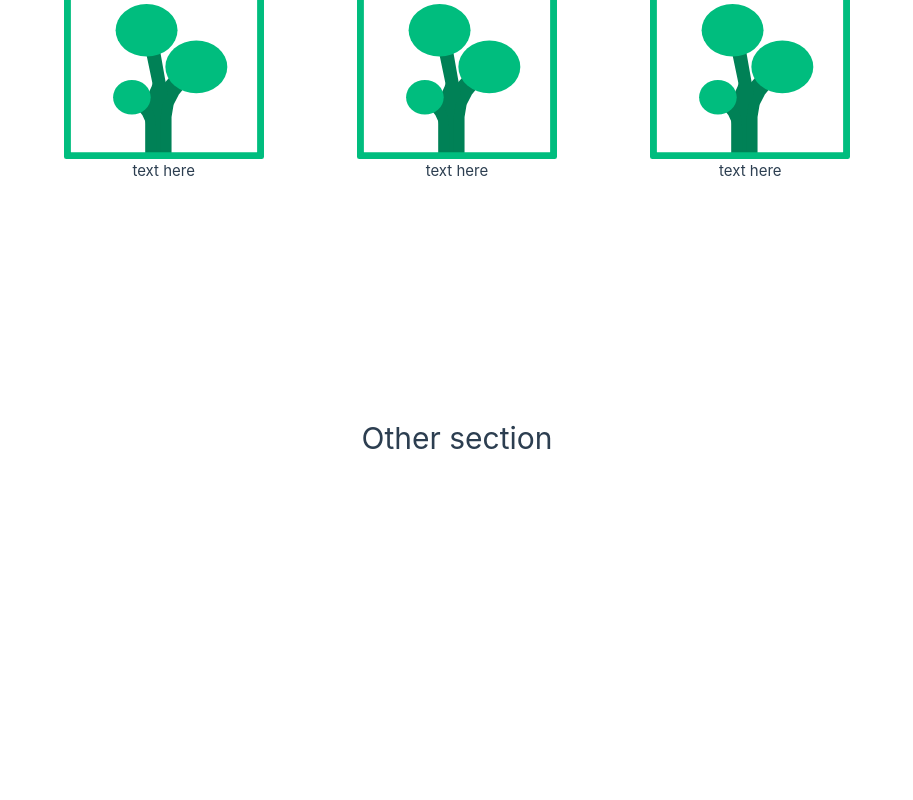
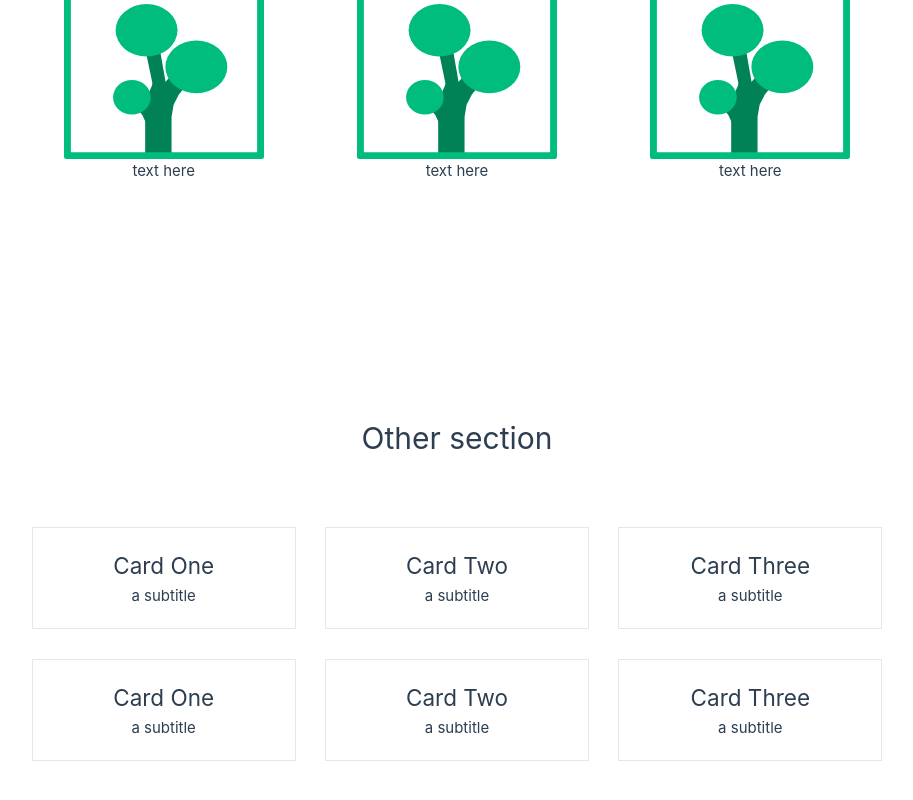
Before and after one commit to JGabriel-SL/vue-vite-testing, a Vue app: page /about in a window 1280 px wide. Shown: the part 1623-2423 px from the top of the page, without its empty margins (183-1096 px from the left). Built offline with nearby package versions, Linux system fonts and the light colour scheme.

Commit message:
editing about page, adding a new section and component

```diff
--- /dev/null
+++ b/src/components/Card.vue
@@ -0,0 +1,23 @@
+<script>
+    export default {
+        props: [
+            'title','text'
+        ]
+    }
+</script>
+
+<template>
+    <div class="container-card">
+        <h2>{{ title }}</h2>
+        <p>{{ text }}</p>
+    </div>
+</template>
+
+<style scoped>
+    .container-card {
+        border: 1px solid var(--color-border);
+        width: 30%;
+        padding: 20px 5px;
+        margin: 15px 10px;
+    }
+</style>
--- a/src/views/AboutView.vue
+++ b/src/views/AboutView.vue
@@ -1,7 +1,20 @@
+<script lang="ts">
+  import Card from '../components/Card.vue';
+
+  export default {
+    components: {
+      Card
+    }
+  }
+
+</script>
+
 <template>
+
   <div class="container container-main-text">
-      <h1>This is an about page</h1>
+    <h1>This is an about page</h1>
   </div>
+
   <div class="main-container">
     <div class="img-container">
       <img src="../assets/art.svg" width="200" alt="Quadro com pequena árvore">
@@ -12,6 +25,7 @@
       <p>A simple text about something interesting!</p>
     </div>
   </div>
+
   <div class="container text-center">
     <h1>Interesting options</h1>
     <p>and a subtitle more interesting</p>
@@ -30,13 +44,24 @@
       </div>
     </div>
   </div>
+
   <div class="container text-center">
     <h1>Other section</h1>
+    <div class="container-flex space-around wrap">
+      <Card title="Card One" text="a subtitle" />
+      <Card title="Card Two" text="a subtitle" />
+      <Card title="Card Three" text="a subtitle" />
+
+      <Card title="Card One" text="a subtitle" />
+      <Card title="Card Two" text="a subtitle" />
+      <Card title="Card Three" text="a subtitle" />
+
+    </div>
   </div>
 </template>
 
 <style scoped>
-  .container-main-text {
+.container-main-text {
       font-weight: 700;
       letter-spacing: 5px;
       display: flex;
--- a/src/views/OtherView.vue
+++ b/src/views/OtherView.vue
@@ -9,7 +9,6 @@
 </template>
 
 <style scoped>
-
 .title h1 {
     width: 100%;
     display: flex;
```
Also changed, not shown: 1 other file (tests, documents, lock files or other folders).
